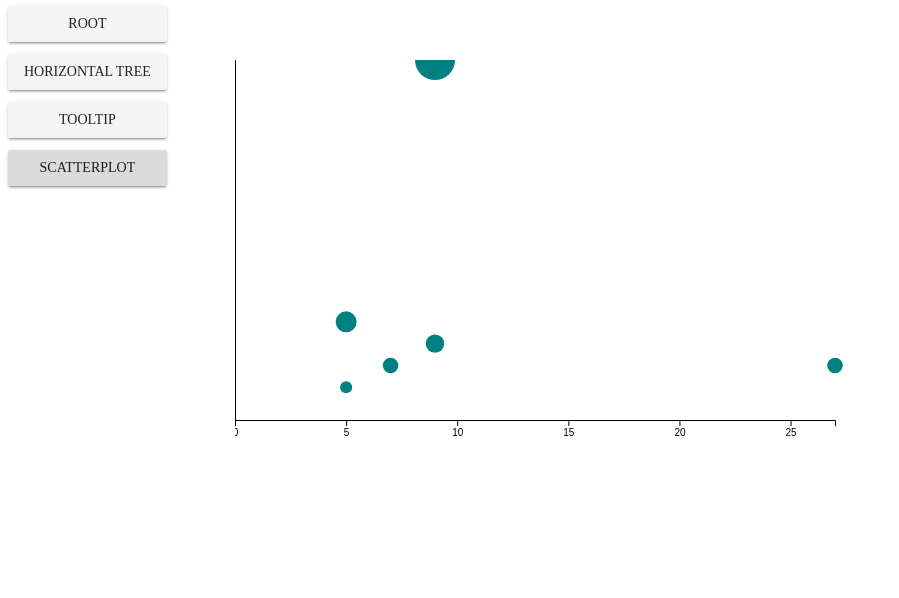
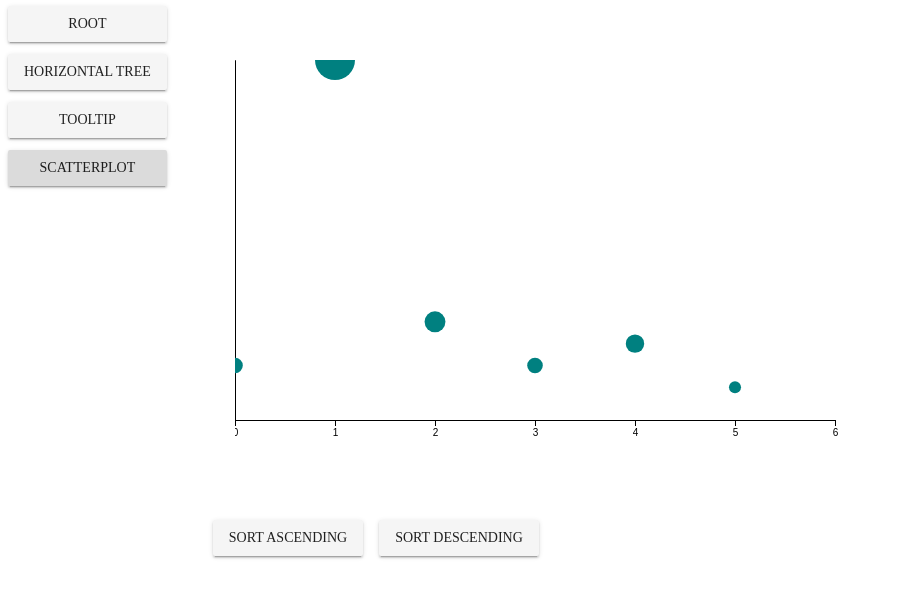
Before and after one commit to ssthouse/d3-practice, a Vue app: page /#/scatterplot in a window 1280 px wide. Shown: the top 598 px of the page, without its empty margins (0-899 px from the left). Built offline with nearby package versions, Linux system fonts and the light colour scheme.

Commit message:
Add sort function

```diff
--- a/src/components/Scatterplot.vue
+++ b/src/components/Scatterplot.vue
@@ -2,6 +2,10 @@
   <div id="scatterplot">
     <svg id="scatterplotSvg"></svg>
     <div id="tooltip" class="tooltip hidden"></div>
+    <div>
+      <v-btn @click="sortAsc">Sort Ascending</v-btn>
+      <v-btn @click="sortDes">Sort Descending</v-btn>
+    </div>
   </div>
 </template>
 
@@ -33,13 +37,13 @@ export default {
       const labelSelection = this.g.selectAll('circle').data(this.values)
       labelSelection
         .transition()
-        .attr('cx', d => this.xScale(d[0]))
+        .attr('cx', (d, i) => this.xScale(i))
         .attr('cy', d => this.yScale(d[1]))
       labelSelection
         .enter()
         .append('circle')
         .transition()
-        .attr('cx', d => this.xScale(d[0]))
+        .attr('cx', (d, i) => this.xScale(i))
         .attr('cy', d => this.yScale(d[1]))
         .attr('r', d => {
           return this.areaScale(d[1])
@@ -115,7 +119,7 @@ export default {
     initParams() {
       this.xScale = this.$d3
         .scaleLinear()
-        .domain([0, this.$d3.max(this.values, d => d[0])])
+        .domain([0, this.values.length])
         .range([0, this.width])
 
       this.yScale = this.$d3
@@ -141,6 +145,34 @@ export default {
         .attr('class', 'axisBottom')
         .attr('transform', `translate(0, ${this.height})`)
         .call(yAxis)
+    },
+    sortAsc() {
+      this.$d3
+        .selectAll('circle')
+        .sort(function(a, b) {
+          if (a[1] > b[1]) {
+            return 1
+          } else {
+            return -1
+          }
+        })
+        .transition()
+        .attr('cx', (d, i) => this.xScale(i))
+        .attr('cy', d => this.yScale(d[1]))
+    },
+    sortDes() {
+      this.$d3
+        .selectAll('circle')
+        .sort(function(a, b) {
+          if (a[1] > b[1]) {
+            return -1
+          } else {
+            return 1
+          }
+        })
+        .transition()
+        .attr('cx', (d, i) => this.xScale(i))
+        .attr('cy', d => this.yScale(d[1]))
     }
   },
   mounted() {
```
Also changed, not shown: 1 other file (tests, documents, lock files or other folders).
